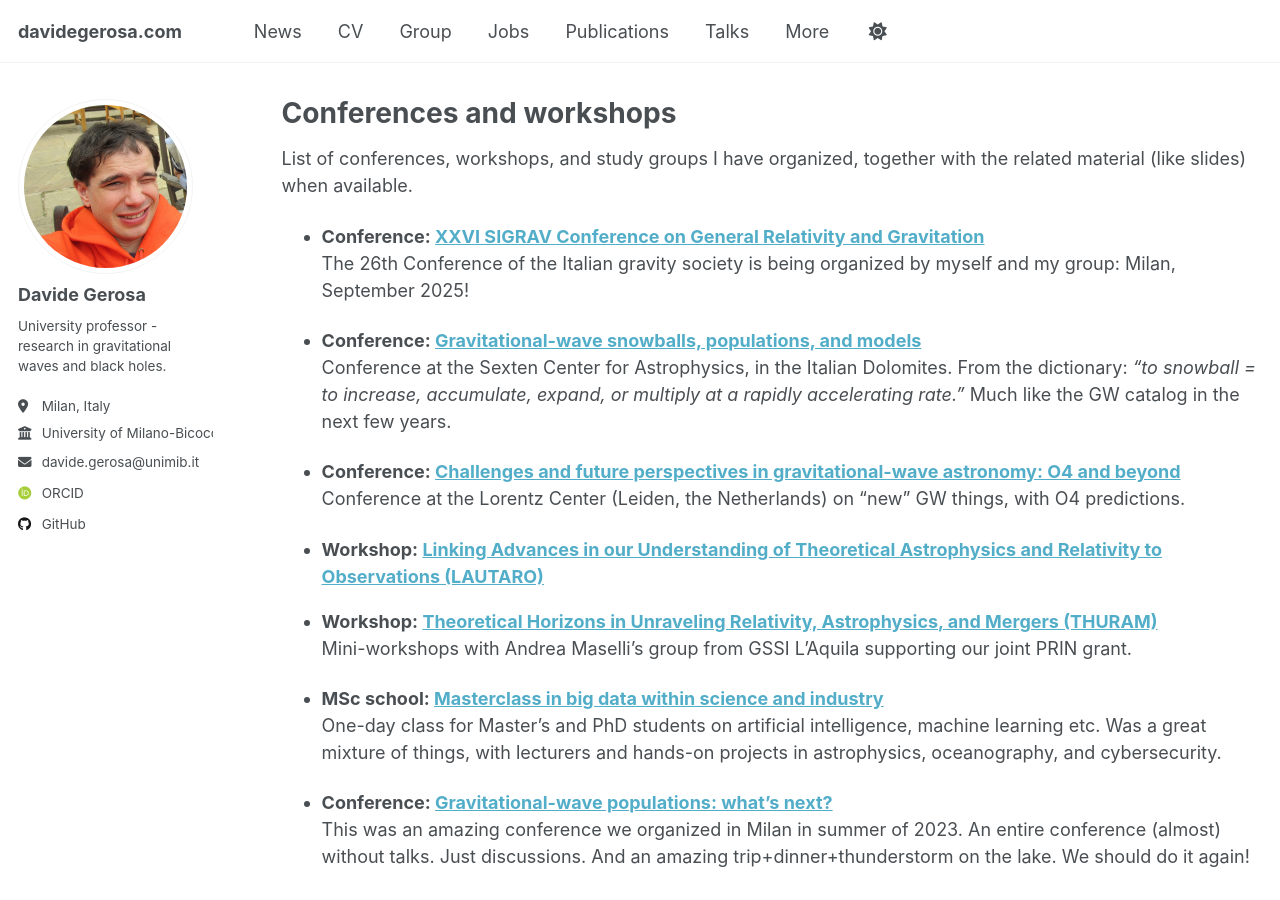
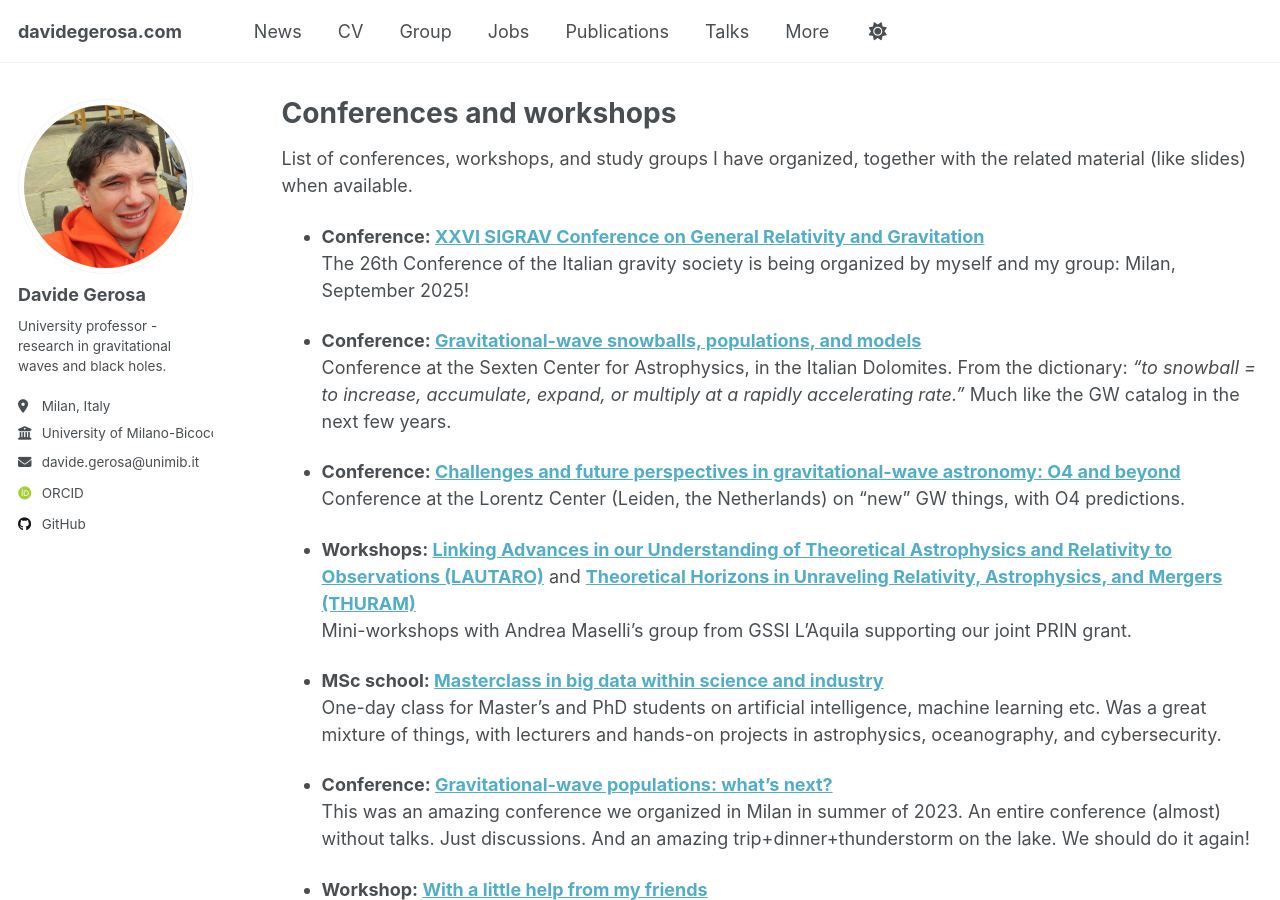
Before and after one commit to dgerosa/website, a Jekyll site: the page built from _pages/conferences.md, in a window 1280 px wide and 900 px high. Built offline with Jekyll 4.4.1, drawn with Linux system fonts in a browser that asks for light colours; some web fonts are replaced.

Commit message:
Fri Jun 13 11:26:07 CEST 2025

```diff
--- a/_pages/conferences.md
+++ b/_pages/conferences.md
@@ -19,8 +19,7 @@
 - **Conference: [Challenges and future perspectives in gravitational-wave astronomy: O4 and beyond](https://www.lorentzcenter.nl/challenges-and-future-perspectives-in-gravitational-wave-astronomy-o4-and-beyond.html)**
   Conference at the Lorentz Center (Leiden, the Netherlands) on "new" GW things, with O4 predictions.
 
-- **Workshop: [Linking Advances in our Understanding of Theoretical Astrophysics and Relativity to Observations (LAUTARO)](/lautaro/)**
-- **Workshop: [Theoretical Horizons in Unraveling Relativity, Astrophysics, and Mergers (THURAM)](../?p=6295)**
+- **Workshops: [Linking Advances in our Understanding of Theoretical Astrophysics and Relativity to Observations (LAUTARO)](/lautaro/)** and **[Theoretical Horizons in Unraveling Relativity, Astrophysics, and Mergers (THURAM)](../?p=6295)**
   Mini-workshops with Andrea Maselli’s group from GSSI L’Aquila supporting our joint PRIN grant.
 
 - **MSc school: [Masterclass in big data within science and industry](https://sites.google.com/unimib.it/bigdatamasterclass)**
```
